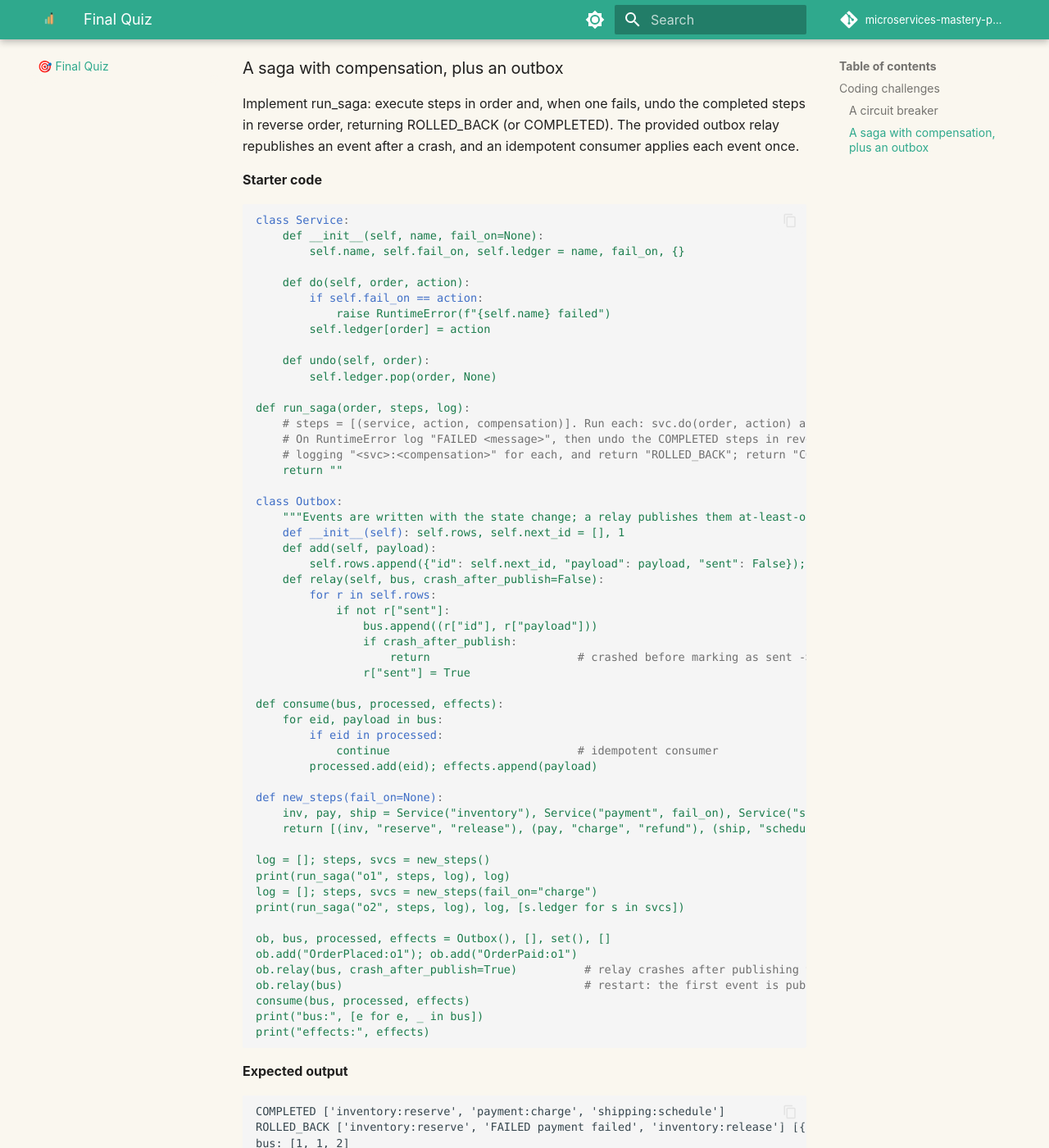
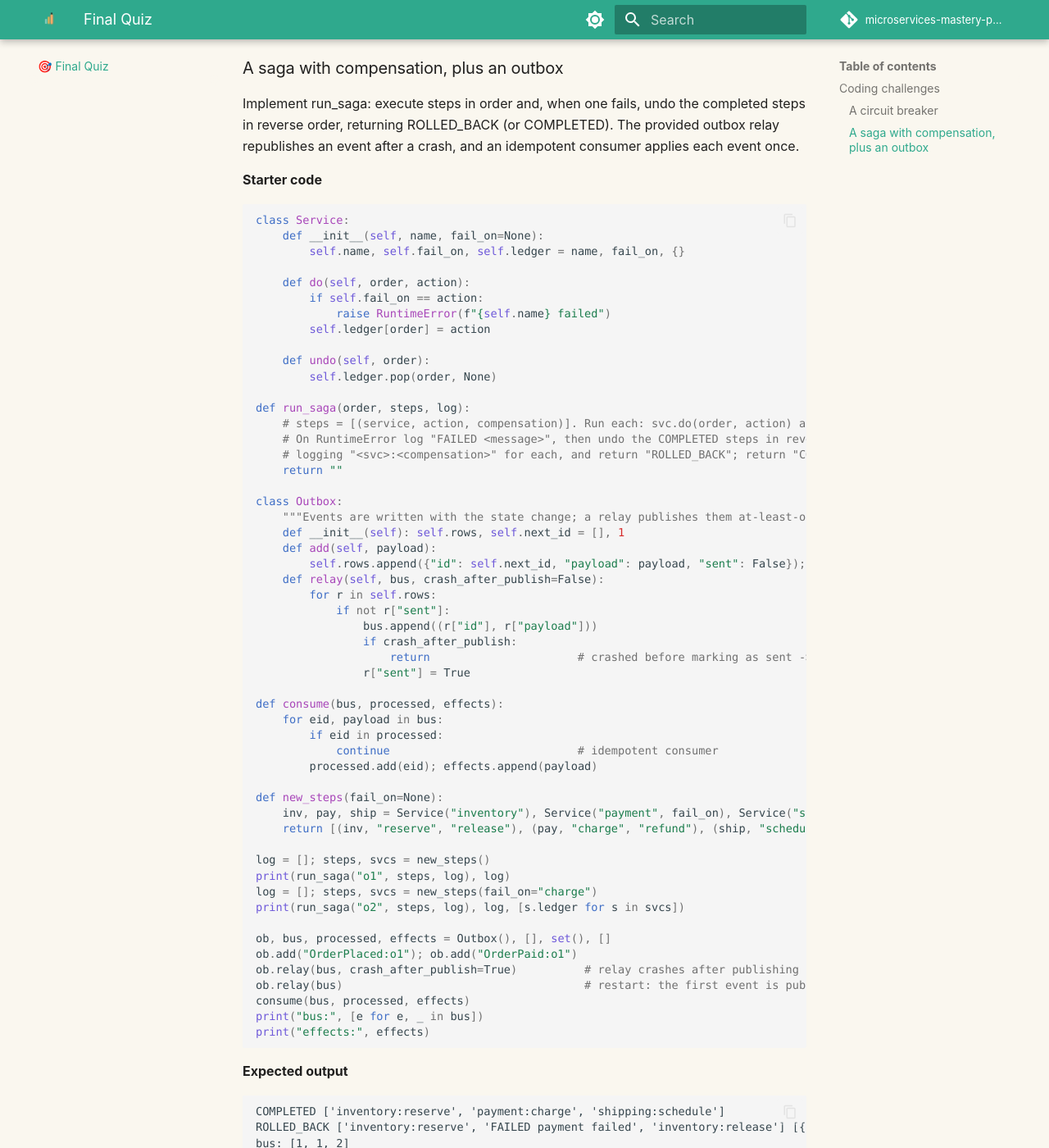
Before and after one commit to SIGILIPELLI/microservices-mastery-path, an MkDocs documentation site: the page built from docs/quiz.md, in a window 1280 px wide and 1400 px high, scrolled down 7878 px. Shown: the whole window at 82% size. Built offline with MkDocs 1.6.1 and Material for MkDocs 9.7.7, drawn with Linux system fonts in a browser that asks for light colours; comment, search, counter and statistics services are not loaded; some of the changed text lies outside the part shown.

Commit message:
Quiz page: Python highlighting
Co-Authored-By: Claude Sonnet 5.5 <noreply@anthropic.com>

````diff
--- a/docs/quiz.md
+++ b/docs/quiz.md
@@ -234,7 +234,7 @@ Implement CircuitBreaker.call with closed, open and half-open states: open after
 
 **Starter code**
 
-```yaml
+```python
 class Clock:
     def __init__(self): self.t = 0
     def now(self): return self.t
@@ -341,7 +341,7 @@ Implement run_saga: execute steps in order and, when one fails, undo the complet
 
 **Starter code**
 
-```yaml
+```python
 class Service:
     def __init__(self, name, fail_on=None):
         self.name, self.fail_on, self.ledger = name, fail_on, {}
````
